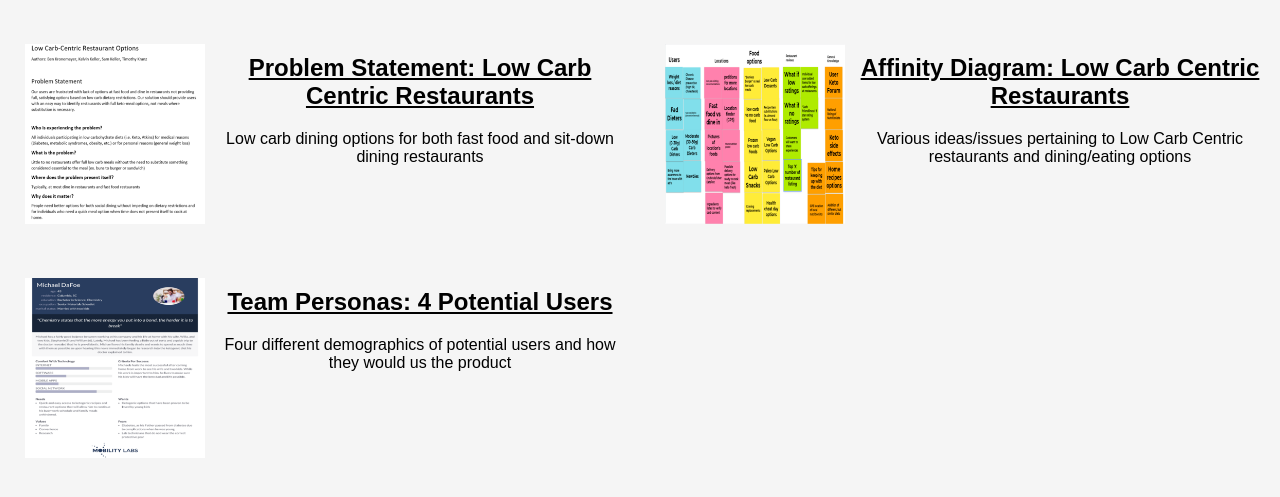
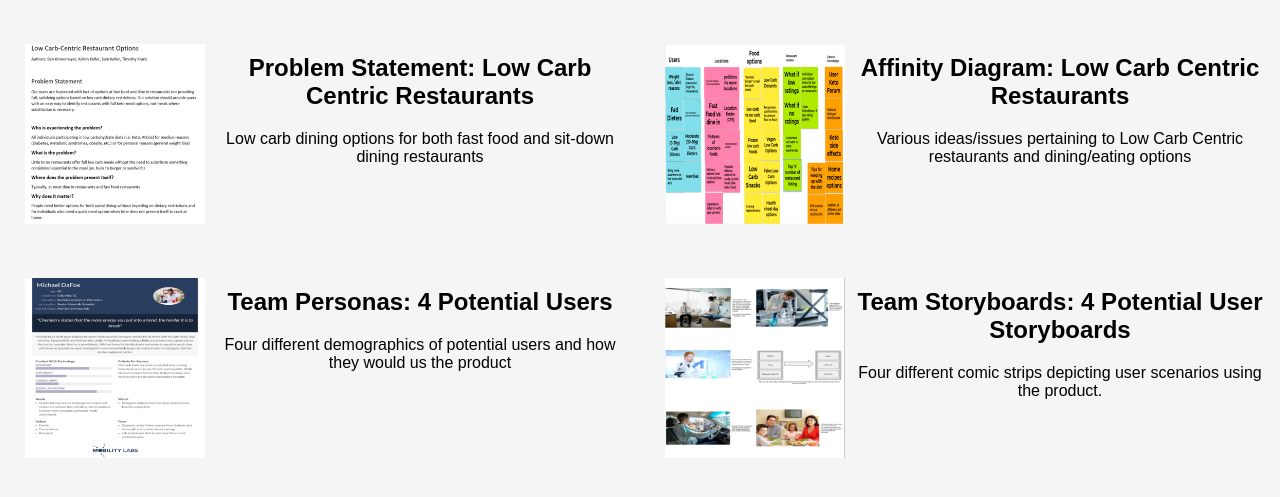
Before and after one commit to Kronemeyer/190, a plain HTML site: page index.html in a window 1280 px wide. Shown: the part 61-558 px from the top of the page. Drawn offline with Linux system fonts and the light colour scheme.

Commit message:
added storyboard

```diff
--- a/index.html
+++ b/index.html
@@ -42,6 +42,17 @@
                 </section>
             </section>
 
+            <!-- Storyboard Assignment-->
+            <section class="col-l-6 col-m-6 col-s-12 assignment">
+                <a href="files/storyboard.pdf" target="_blank"><img src="images/storyboard.png"></a>
+                <section class="ass-details">
+                    <a href="files/storyboard.pdf" target="_blank"><h2>Team Storyboards: 4 Potential User Storyboards</h2></a>
+                    <p>
+                        Four different comic strips depicting user scenarios using the product.
+                    </p>
+                </section>
+            </section>
+
         </div>
     </body>
 </html>
--- a/styles.css
+++ b/styles.css
@@ -23,6 +23,7 @@ h1 {
 
 a, a:visited, a:link {
     color: black;
+    text-decoration: none;
 }
 
 .assignment {
```
Also changed, not shown: images/storyboard.png (added), 1 other file.
